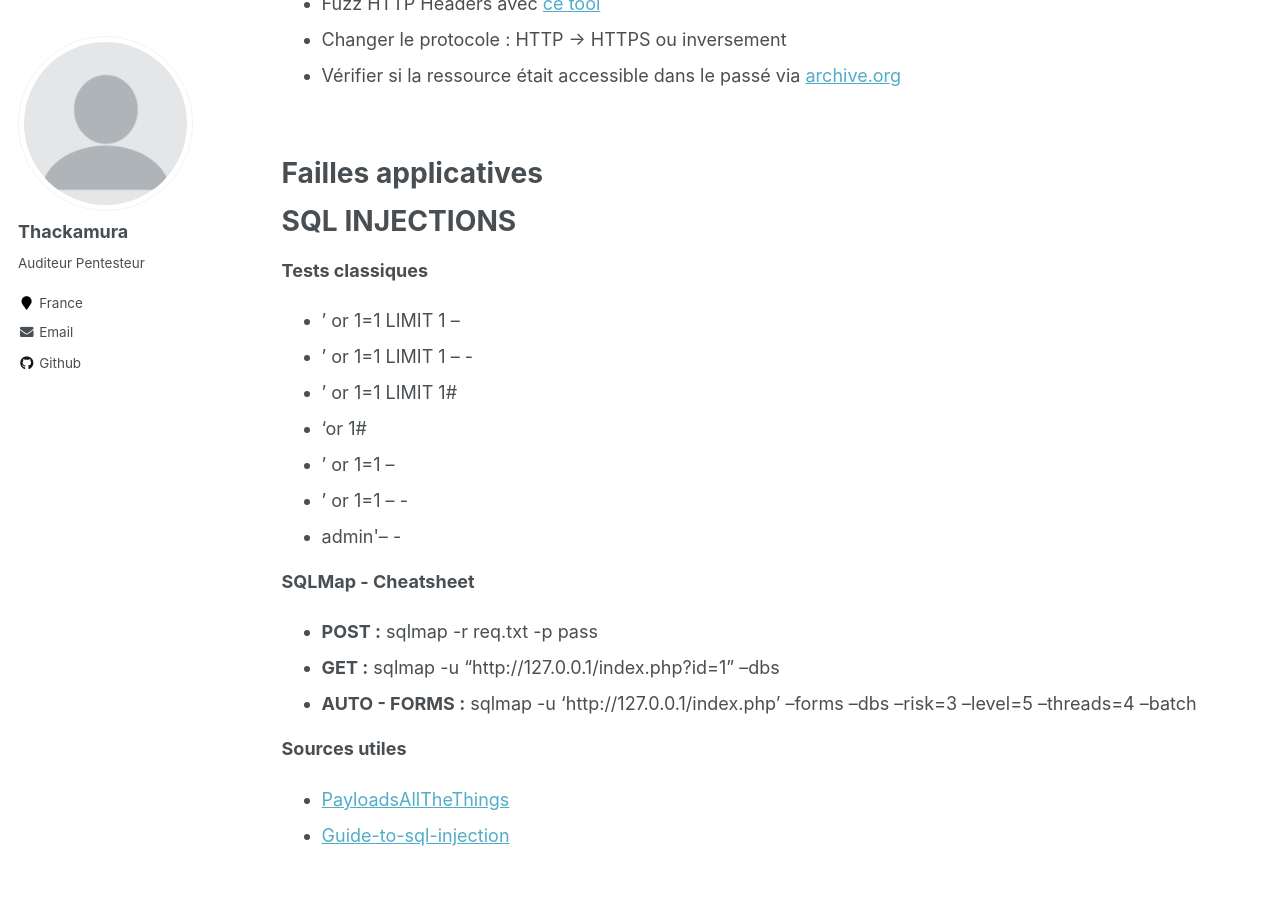
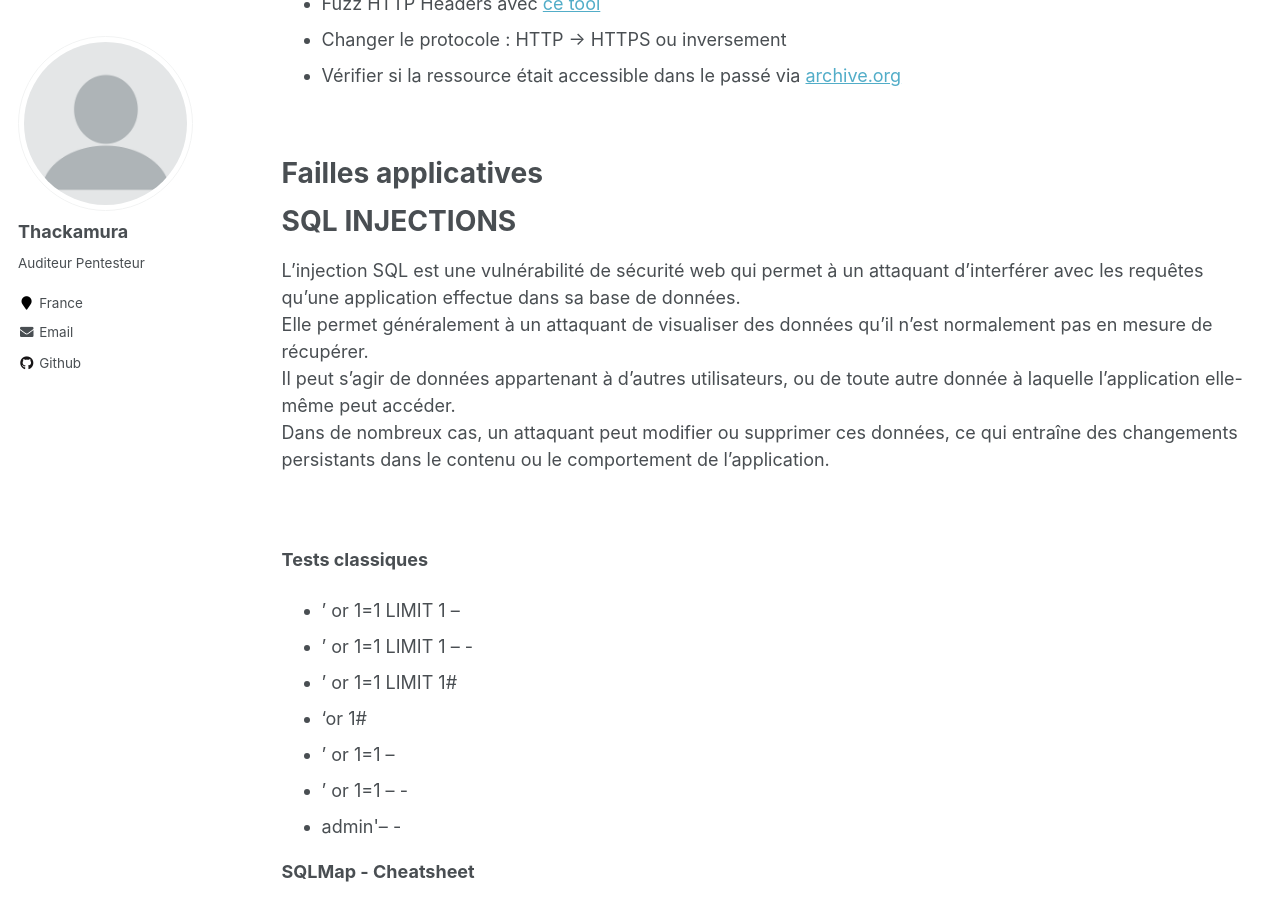
Before and after one commit to thackamura/thackamura.github.io, a Jekyll site: the page built from _pages/web-checklist.md, in a window 1280 px wide and 900 px high, scrolled down 2293 px. Built offline with Jekyll 4.4.1, drawn with Linux system fonts in a browser that asks for light colours.

Commit message:
Update web-checklist.md

```diff
--- a/_pages/web-checklist.md
+++ b/_pages/web-checklist.md
@@ -90,6 +90,13 @@ Failles applicatives
 
 SQL INJECTIONS
 ======
+L'injection SQL est une vulnérabilité de sécurité web qui permet à un attaquant d'interférer avec les requêtes qu'une application effectue dans sa base de données.
+<br/>Elle permet généralement à un attaquant de visualiser des données qu'il n'est normalement pas en mesure de récupérer.
+<br/>Il peut s'agir de données appartenant à d'autres utilisateurs, ou de toute autre donnée à laquelle l'application elle-même peut accéder.
+<br/>Dans de nombreux cas, un attaquant peut modifier ou supprimer ces données, ce qui entraîne des changements persistants dans le contenu ou le comportement de l'application.
+
+<br/>
+
 **Tests classiques**
 * ' or 1=1 LIMIT 1 --
 * ' or 1=1 LIMIT 1 -- -
```
